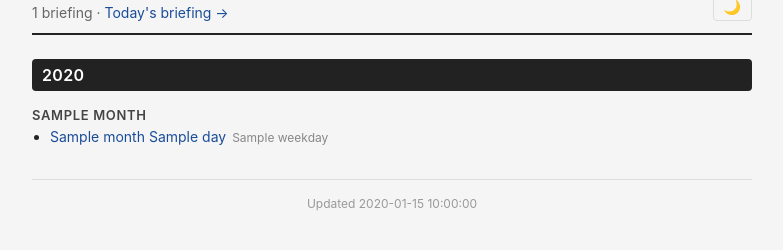
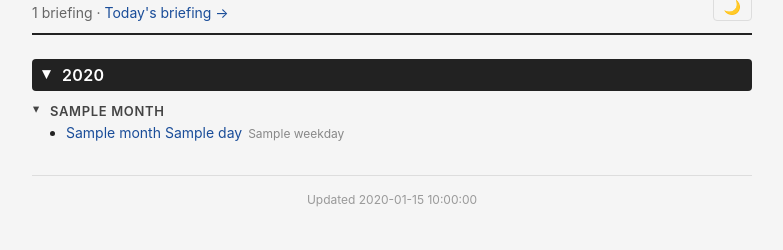
Before and after one commit to TeeJS/daily_briefing, a Python web app: template briefing/templates/index.html.j2 in a window 1280 px wide. Shown: the part 53-303 px from the top of the page, without its empty margins (248-1031 px from the left). Run offline with Jinja, Linux system fonts and the light colour scheme; the template is opened without the code that fills it: most values are stand-ins (such as "Sample title", 1, 10 or a date in 2020).

Commit message:
index: collapsible year/month groups in the archive
Years and months are now native <details>/<summary> (no JS). The newest
year opens with its newest month expanded; every older year and every
previous month collapse by default and expand on click. Rotating caret
shows open/closed state.

Co-Authored-By: Claude Opus 4.8 <noreply@anthropic.com>

```diff
--- a/briefing/templates/index.html.j2
+++ b/briefing/templates/index.html.j2
@@ -79,27 +79,57 @@
   :root[data-theme="light"] .theme-toggle .icon-dark  { display: inline; }
   :root[data-theme="light"] .theme-toggle .icon-light { display: none; }
 
-  /* Archive-specific layout */
-  .year-group { margin-bottom: 32px; }
+  /* Archive-specific layout — years and months are collapsible <details>.
+     The newest year (and its newest month) render open; everything older
+     collapses by default and expands on click. Native <details>, no JS. */
+  .year-group { margin-bottom: 16px; }
+  .month-group { margin: 6px 0; }
+
+  summary { cursor: pointer; list-style: none; }
+  summary::-webkit-details-marker { display: none; }
+  summary:focus-visible { outline: 2px solid var(--link); outline-offset: 2px; }
+
   .year-heading {
-    margin: 24px 0 8px;
-    padding: 6px 10px;
+    margin: 0;
+    padding: 6px 10px 6px 30px;
     background-color: var(--header-bg);
     color: var(--header-fg);
     font-size: 16px;
     font-weight: 600;
     letter-spacing: 0.02em;
     border-radius: 4px;
+    position: relative;
   }
+  .year-heading::before {
+    content: "\25B8";  /* ▸ */
+    position: absolute;
+    left: 12px;
+    display: inline-block;
+    transition: transform 0.15s ease;
+  }
+  details[open] > .year-heading::before { transform: rotate(90deg); }
+
   .month-heading {
-    margin: 16px 0 4px;
+    margin: 12px 0 4px;
+    padding-left: 18px;
     font-size: 13px;
     font-weight: 600;
     color: var(--fg-2);
     text-transform: uppercase;
     letter-spacing: 0.05em;
+    position: relative;
   }
-  .day-list { margin: 0; padding: 0 0 0 18px; list-style: disc; }
+  .month-heading::before {
+    content: "\25B8";  /* ▸ */
+    position: absolute;
+    left: 2px;
+    font-size: 11px;
+    display: inline-block;
+    transition: transform 0.15s ease;
+  }
+  details[open] > .month-heading::before { transform: rotate(90deg); }
+
+  .day-list { margin: 0 0 4px; padding: 0 0 0 34px; list-style: disc; }
   .day-list li { margin: 3px 0; line-height: 1.4; font-size: 14px; color: var(--fg); }
   .day-list a { color: var(--link); text-decoration: none; }
   .day-list a:hover { text-decoration: underline; }
@@ -148,17 +178,20 @@
     <div class="empty-note">No briefings yet — check back after the next 6 AM run.</div>
   {% else %}
     {% for year, months in archive %}
-      <div class="year-group">
-        <div class="year-heading">{{ year }}</div>
+      {% set year_first = loop.first %}
+      <details class="year-group"{% if year_first %} open{% endif %}>
+        <summary class="year-heading">{{ year }}</summary>
         {% for month_num, month_name, days in months %}
-          <div class="month-heading">{{ month_name }}</div>
-          <ul class="day-list">
-            {% for day, weekday, url in days %}
-              <li><a href="{{ url }}">{{ month_name }} {{ day }}</a><span class="weekday">{{ weekday }}</span></li>
-            {% endfor %}
-          </ul>
+          <details class="month-group"{% if year_first and loop.first %} open{% endif %}>
+            <summary class="month-heading">{{ month_name }}</summary>
+            <ul class="day-list">
+              {% for day, weekday, url in days %}
+                <li><a href="{{ url }}">{{ month_name }} {{ day }}</a><span class="weekday">{{ weekday }}</span></li>
+              {% endfor %}
+            </ul>
+          </details>
         {% endfor %}
-      </div>
+      </details>
     {% endfor %}
   {% endif %}
 
```
